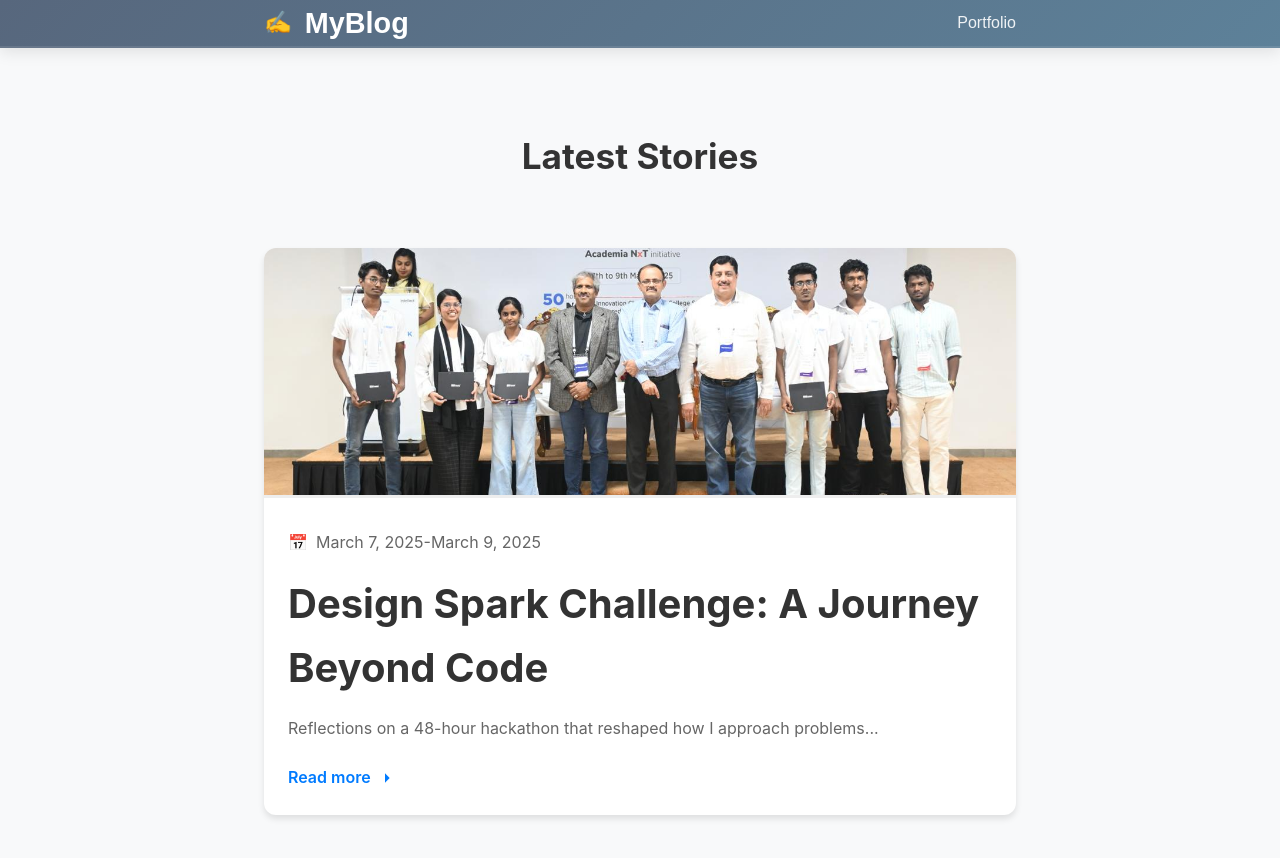
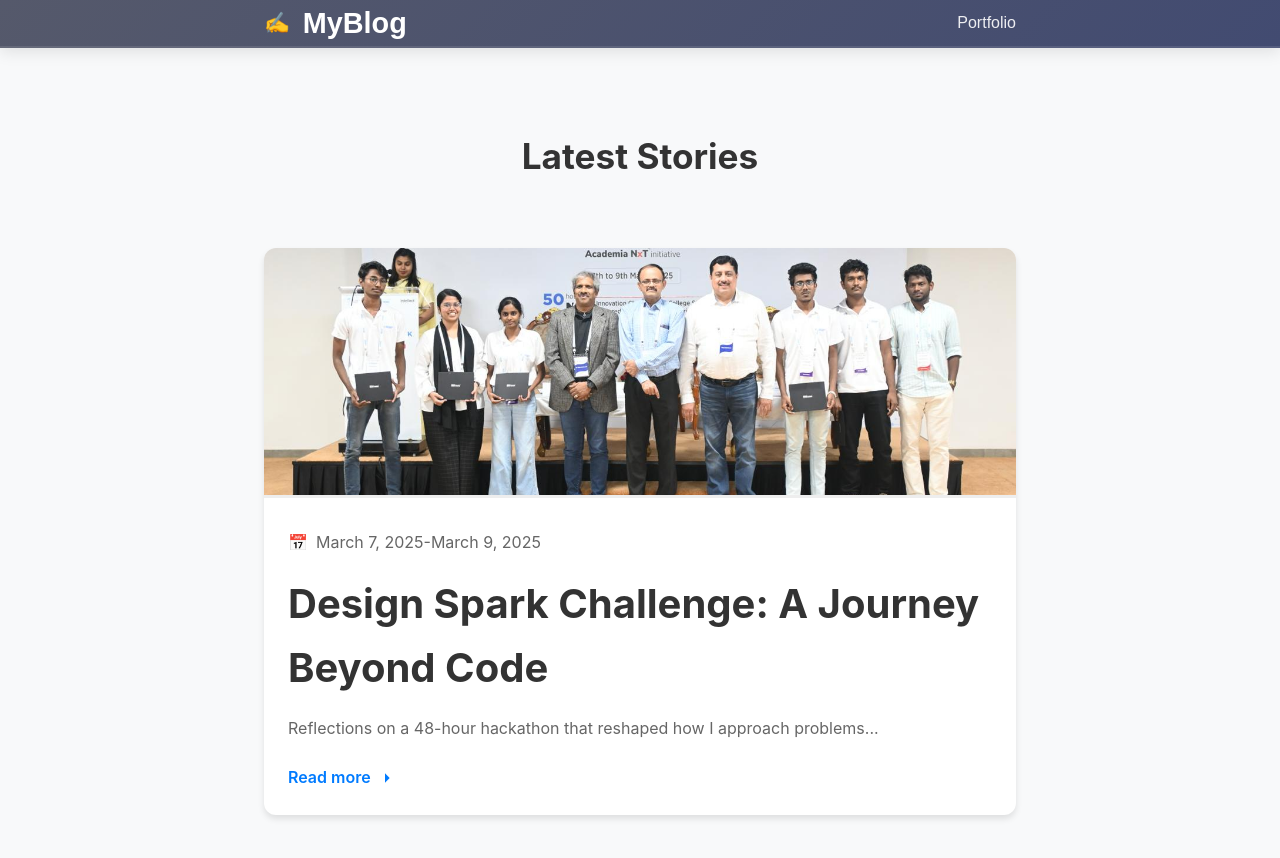
Before and after one commit to jayasurya0007/jayasurya, a React (Vite) app in the folder BLOGS/: page / in a window 1280 px wide. Shown: the top 858 px of the page. Built offline with nearby package versions, Linux system fonts and the light colour scheme.

Commit message:
Final modification

```diff
--- a/BLOGS/src/components/Navbar.tsx
+++ b/BLOGS/src/components/Navbar.tsx
@@ -7,7 +7,7 @@ const Navbar = () => {
         <a href="/" className="brand">MyBlog</a>
         <div className="nav-links">
           <a
-            href="https://your-portfolio.com"
+            href="https://jayasuryar.xyz."
             className="nav-link"
             target="_blank"
             rel="noopener noreferrer"
--- a/BLOGS/src/styles/navbar.css
+++ b/BLOGS/src/styles/navbar.css
@@ -1,5 +1,5 @@
 .navbar {
-    background: linear-gradient(135deg, #57677d 0%, #5d8199 100%);
+    background: linear-gradient(135deg,#55596b 0%,#424b71 100%);
     box-shadow: 0 4px 15px rgba(0, 0, 0, 0.1);
     position: fixed;
     width: 100%;
@@ -35,7 +35,7 @@
 
 .brand::before {
     content: '✍️';
-    font-size: 1.4rem;
+    font-size: 1.3rem;
 }
 
 .nav-links {
```
